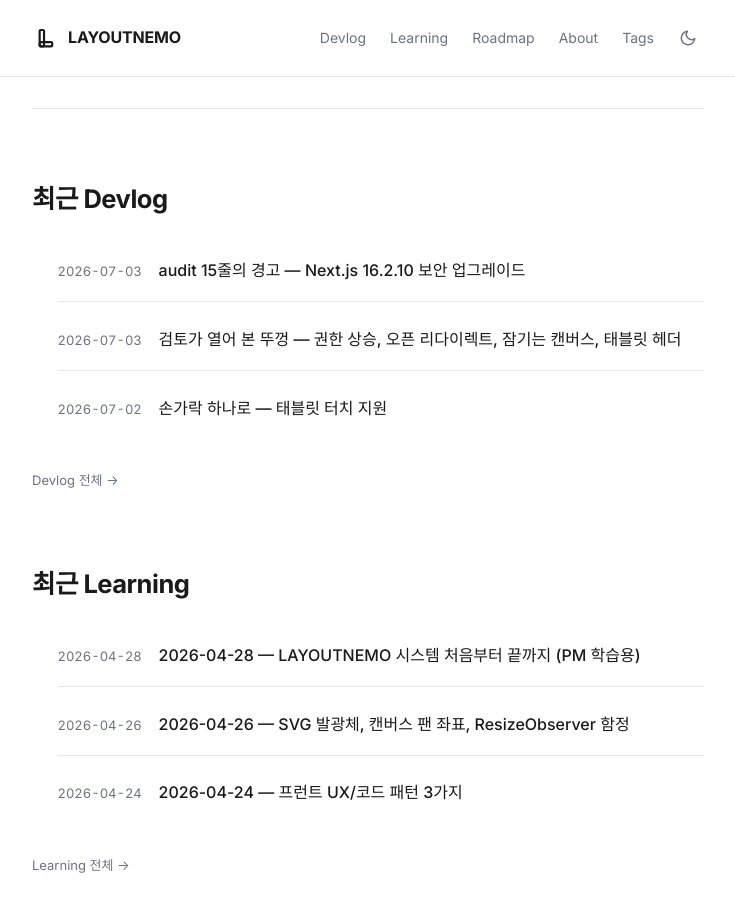
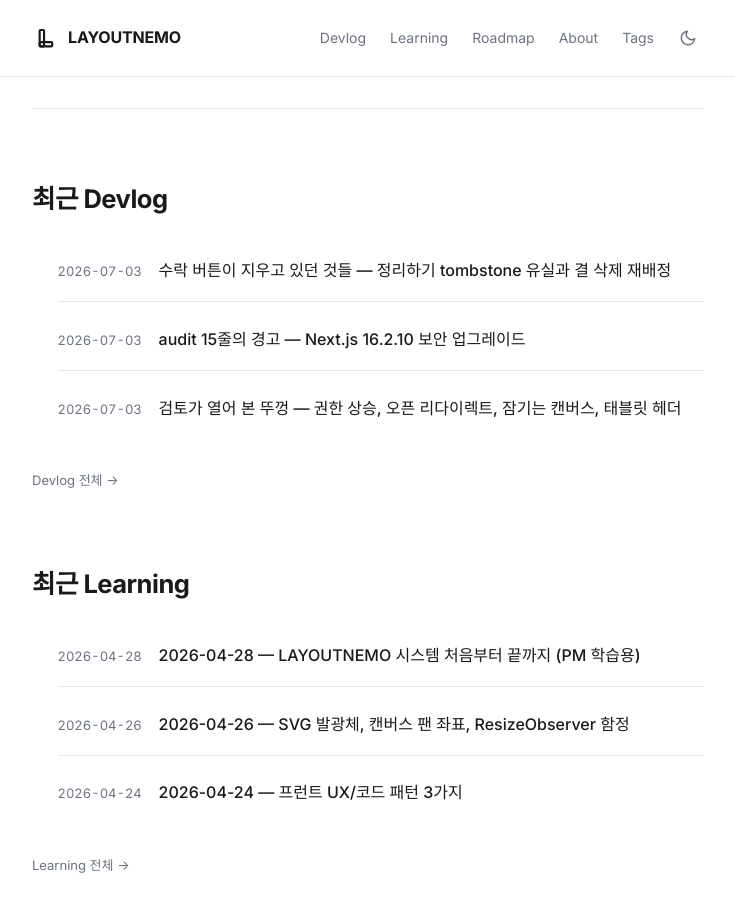
Before and after one commit to Yuwolx/LAYOUTNEMO, a Jekyll site: the page built from index.md, in a window 1280 px wide and 900 px high, scrolled down 930 px. Shown: the whole window, without its empty margins (272-1007 px from the left). Built offline with Jekyll 4.4.1, drawn with Linux system fonts in a browser that asks for light colours; some web fonts are replaced; part of the change alters nothing that is shown.

Commit message:
Devlog: 2026-07-03 tidy tombstone preservation + facet delete reassignment UX
Co-Authored-By: Claude Fable 5 <noreply@anthropic.com>

````diff
--- /dev/null
+++ b/docs/devlog/2026-07-03-tidy-tombstone-and-facet-reassign.md
@@ -0,0 +1,93 @@
+---
+layout: post
+title: "수락 버튼이 지우고 있던 것들 — 정리하기 tombstone 유실과 결 삭제 재배정"
+parent: Devlog
+nav_order: 18
+tags: [동기화, 정리하기, Undo, UX, 결]
+---
+
+# 수락 버튼이 지우고 있던 것들 — 정리하기 tombstone 유실과 결 삭제 재배정
+{: .no_toc }
+
+**2026-07-03 — 로드맵의 "보존 강화" 항목을 열어 보니 개선이 아니라 수리였다. AI 제안을 수락할 때마다 삭제 마커가 통째로 증발하고 있었다.**
+{: .fs-5 .fw-300 }
+
+---
+
+<details markdown="block">
+<summary>목차</summary>
+{: .text-delta }
+- TOC
+{:toc}
+</details>
+
+---
+
+## 무슨 일이 있었나
+
+로드맵에 "정리하기 적용 시 삭제 블럭 보존/히스토리 처리 강화"라고 적어 뒀었다. 막연히 "더 안전하게 다듬자" 정도로 생각했는데, 코드를 열어 보니 다듬을 문제가 아니라 **이미 터져 있는 문제**였다.
+
+정리하기(AI 제안) 다이얼로그의 배선이 이랬다.
+
+```
+// 문제: 다이얼로그는 삭제 블럭을 뺀 목록을 받고,
+//       수락 시 그 목록으로 캔버스 전체를 교체한다
+<ReflectionDialog blocks={activeBlocks} onUpdateBlocks={setBlocks} />
+```
+
+`activeBlocks`는 soft-delete(`isDeleted`)된 블럭을 걸러낸 목록이다. 그런데 제안을 수락하면 그 걸러진 목록에 변경을 얹어 **캔버스 blocks 전체를 교체**했다. 결과: [6월 29일에 만든](2026-06-29-sync-pruning-fix.md) 동기화용 삭제 마커(tombstone)가 로컬 상태에서 전부 증발한다. 삭제 마커가 사라지면 다른 기기와 병합할 때 **지운 블럭이 되살아날 수 있다**. 정리하려고 누른 버튼이 유실 경로였던 셈이다.
+
+덤으로 두 가지가 더 있었다.
+
+- 수락이 히스토리를 우회하는 raw setter로 들어가서 **Ctrl+Z로 되돌릴 수 없었다.** AI가 바꾼 건데 실행 취소가 안 되는 건 최악의 조합이다.
+- 적용 로직의 `else` 분기가 **AI가 말한 필드를 뭐든 그대로 덮어썼다.** 프롬프트는 x/y/relatedTo/zone/urgency만 제안하라고 하지만, 응답이 `isDeleted`를 들고 와도 막을 방법이 없었다.
+
+## 어떻게 풀었나 — 전체 교체 대신 변경분 병합
+
+다이얼로그가 "새 blocks 배열"을 만들어 내려보내는 구조 자체가 문제였다. 걸러진 목록을 쥔 쪽이 전체를 교체하면 안 보이는 것들이 같이 죽는다. 그래서 계약을 바꿨다: 다이얼로그는 **변경분(블럭 id + 바뀐 필드)만** 내보내고, 병합은 전체 목록을 쥔 부모가 한다.
+
+```
+// 해결: 변경분만 올려보내고, 부모의 기존 배치 업데이트 경로를 재사용
+onApplyChanges={handleBatchUpdateBlocks}
+// → 전체 목록 기준 id 병합이라 tombstone 보존
+// → 수락 1회 = 히스토리 스냅샷 1개 → Undo 가능
+```
+
+`handleBatchUpdateBlocks`는 드래그 멀티선택 때 만들어 둔 함수다. 전체 blocks를 순회하며 해당 id만 갱신하니 tombstone은 건드리지 않고, `saveToHistory`를 타니 Undo도 된다. 새 코드를 짠 게 아니라 이미 안전한 경로에 태웠다.
+
+적용 필드도 화이트리스트로 잠갔다. AI 응답이 뭐라 하든 x/y/relatedTo/zone/urgency만, 그것도 값 검증(숫자 유한성, 존재하는 결/블럭 id, 4단계 상태값)을 통과해야 적용된다.
+
+## 결 삭제 — "어디로 옮길까요?"
+
+이어서 로드맵의 다음 항목. 결(facet)을 삭제하면 그 결의 블럭은 일괄 "미분류"가 됐다(FK 사망 버그를 잡으며 넣은 동작). 동작은 맞는데, 블럭이 20개 있는 결을 지울 때 전부 미분류로 흩어지는 건 사용자 입장에선 정리가 아니라 해체다.
+
+결 관리 다이얼로그의 삭제 버튼을 눌렀을 때, 블럭이 있으면 인라인으로 한 단계를 끼웠다.
+
+```
+'디자인' 결에 블럭 12개가 있어요. 블럭을 어디로 옮길까요?
+[미분류 (결 없음)] [개발] [기획] [마케팅]
+[옮기고 삭제] [취소]
+```
+
+선택지는 블럭 상세와 같은 칩 버튼 — 셀렉트박스보다 태블릿 터치에 낫다. 빈 결은 그대로 confirm 한 번으로 지워진다.
+
+재배정은 tombstone을 포함한 **전체 블럭**에 적용한다. 화면에 안 보이는 삭제 블럭도 죽은 zone_id를 물고 있으면 autosave가 FK 위반으로 죽기 때문이다.
+
+## Undo가 죽은 결을 부활시키는 구멍
+
+이 작업을 하다 하나 더 발견했다. 히스토리 스냅샷은 blocks만 저장하고 zones는 저장하지 않는다. 그래서 **결 삭제 전에 찍힌 스냅샷으로 Undo**하면, 블럭들이 이미 지워진 zone_id를 다시 물게 된다 — 7월 3일 아침에 잡은 FK 사망 버그가 Undo 경로로 되돌아오는 것이다.
+
+```
+// 해결: 스냅샷 적용 시 현재 존재하지 않는 결 참조는 미분류로 비운다
+const validZoneIds = new Set(c.zones.map((z) => z.id))
+snap.blocks.map((b) => (b.zone && !validZoneIds.has(b.zone) ? { ...b, zone: "" } : b))
+```
+
+## 정리
+
+- **걸러진 목록으로 전체를 교체하면, 걸러진 것들이 같이 죽는다.** 필터된 뷰를 받은 컴포넌트에는 전체 교체 권한을 주지 말 것. 변경분만 올려보내고 병합은 원본을 쥔 쪽이.
+- **AI가 적용하는 변경일수록 Undo가 있어야 한다.** 사용자가 직접 한 게 아니니까 더더욱.
+- **AI 응답은 스키마를 믿지 말고 적용 지점에서 화이트리스트로.** 프롬프트가 금지해도 응답은 뭐든 들고 올 수 있다.
+- **참조 무결성은 정방향(삭제)만이 아니라 역방향(Undo)에서도 깨진다.** 스냅샷을 되살릴 때도 현재 상태와의 정합을 검사해야 한다.
+
+롤백 지점은 `release/pre-tidy-zone-ux`. 정리하기 수락 → Undo, 결 삭제 → 재배정 흐름은 라이브에서 확인이 필요하다(로컬은 Supabase 미설정이라 동기화 경로가 안 돈다).
--- a/docs/devlog/index.md
+++ b/docs/devlog/index.md
@@ -24,6 +24,7 @@ LAYOUTNEMO를 만들면서 마주친 문제, 선택, 삽질, 배운 것을 기
 
 | 날짜 | 제목 | 상태 |
 |------|------|------|
+| 2026-07-03 | [수락 버튼이 지우고 있던 것들 — 정리하기 tombstone 유실과 결 삭제 재배정]({{ site.baseurl }}/docs/devlog/2026-07-03-tidy-tombstone-and-facet-reassign/) | ✅ 공개 |
 | 2026-07-03 | [audit 15줄의 경고 — Next.js 16.2.10 보안 업그레이드]({{ site.baseurl }}/docs/devlog/2026-07-03-security-deps-upgrade/) | ✅ 공개 |
 | 2026-07-03 | [검토가 열어 본 뚜껑 — 권한 상승, 오픈 리다이렉트, 잠기는 캔버스, 태블릿 헤더]({{ site.baseurl }}/docs/devlog/2026-07-03-review-driven-fixes/) | ✅ 공개 |
 | 2026-07-02 | [손가락 하나로 — 태블릿 터치 지원]({{ site.baseurl }}/docs/devlog/2026-07-02-touch-support/) | ✅ 공개 |
--- a/docs/roadmap.md
+++ b/docs/roadmap.md
@@ -46,12 +46,12 @@ LAYOUTNEMO의 현재 상태와 앞으로의 방향을 기록합니다.
 - [x] **검토 기반 수정 묶음** — RLS 권한 상승 차단(`user_profiles` FOR ALL → 읽기+제약 삽입), OAuth 오픈 리다이렉트 차단, 결 삭제 시 블럭 재배정으로 FK 동기화 사망 방지, 팬 중 캔버스 영구 잠김 수정, 선택/연결 탭이 상세창 열던 문제 수정 (2026-07-03)
 - [x] **반응형 헤더** — 로그인 시 태블릿/폰에서 상단바 줄바꿈 깨짐 수정 (좁은 폭에서 여백·최소폭 축소 + 비필수 요소 단계적 숨김, 데스크톱 유지) (2026-07-03)
 - [x] **보안 의존성 업그레이드** — Next.js 16.0.10→16.2.10 (request smuggling·미들웨어 우회·CSP XSS 등 고심각도 15건+), lodash·ws audit fix. ai SDK 메이저 업그레이드는 별도 사이클로 분리 (2026-07-03)
+- [x] **정리하기 삭제 블럭 보존 + Undo** — AI 제안 수락이 soft-delete tombstone 을 통째로 지우던 유실 경로 수정(전체 교체 → id 병합), 수락 1회 = 히스토리 1커밋으로 Undo 지원, 적용 필드 화이트리스트 (2026-07-03)
+- [x] **결 삭제 시 블럭 재배정 UX** — 블럭 있는 결 삭제 시 "어디로 옮길까요?" 인라인 선택(미분류/다른 결), Undo 가 죽은 결 참조를 부활시키던 구멍 차단 (2026-07-03)
 
 ## 🚧 진행 중 / 내부 개선
 
-- [ ] 정리하기 적용 시 삭제 블럭 보존/히스토리 처리 강화
 - [ ] 정리하기 AI 입력에 태그/기한까지 포함해 제안 품질 높이기
-- [ ] 결 삭제 시 기존 블럭 재배정 UX 정리 (FK 사망 버그는 수정 완료 → 삭제 시 "미분류"로. 어느 결로 옮길지 고르는 UX는 남음)
 - [ ] 터치 후속 — 핀치 줌(두 손가락 확대·축소) + 휴대폰용 반응형 레이아웃 (헤더 반응형·태블릿 터치는 완료, 캔버스 본체 반응형/줌·실기기 감각 다듬기 남음)
 - [ ] ai SDK 메이저 업그레이드(ai@7) — 리소스 소진 취약점 해소, breaking change라 AI 생성·정리하기 재검증 필요
 
````
